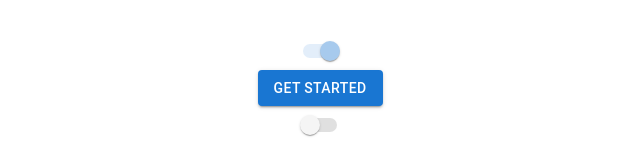
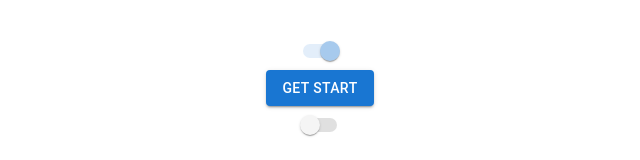
Before and after one commit to Wrttnspknbrkn/GydGenWave, a React (Vite) app: page / in a window 1280 px wide. Shown: the part 312-472 px from the top of the page, without its empty margins (320-960 px from the left). Built offline with nearby package versions, Linux system fonts and the light colour scheme.

Commit message:
feat: merging the landing page

```diff
--- a/src/pages/landing/Main.jsx
+++ b/src/pages/landing/Main.jsx
@@ -11,7 +11,7 @@ const Main = () => {
       <div className="flex flex-col justify-center items-center text-[4rem] font-[600] text-gray-500 h-screen">
         <Switch {...label} disabled defaultChecked />
         <Button variant="contained" onClick={() => navigate("/login")}>
-          Get started
+          Get start
         </Button>
         <Switch {...label} disabled />
       </div>
```
